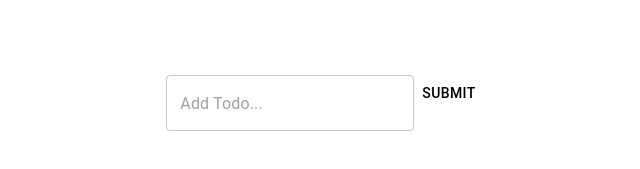
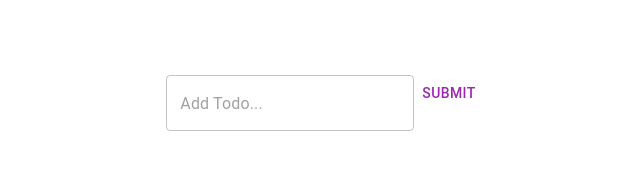
Before and after one commit to yara-stef/yara-stef.todo-list.github.io, a React (Vite) app in the folder todo-list/: page / in a window 1280 px wide. Shown: the part 249-418 px from the top of the page, without its empty margins (315-955 px from the left). Built offline with nearby package versions, Linux system fonts and the light colour scheme.

Commit message:
moved second state to second component

```diff
--- a/todo-list/src/App.css
+++ b/todo-list/src/App.css
@@ -1,6 +1,6 @@
-@import url(./title/title.css);
-@import url(./textfield/textfield.css);
-@import url(./checkbox/checkbox.css);
+@import url(./todo/todo.css);
+@import url(./todoForm/todoForm.css);
+@import url(./todoList/todoList.css);
 
 #root {
     max-width: 1280px;
--- a/todo-list/src/App.jsx
+++ b/todo-list/src/App.jsx
@@ -1,29 +1,47 @@
 import { useState, useEffect } from 'react'
 import './App.css'
-import Title from './title/title'
-import Textfield from './textfield/textfield'
-import CheckBox from './checkbox/checkbox'
+import Title from './todo/todo'
+import TodoForm from './todoForm/todoForm'
+import TodoList from './todoList/todoList'
+import { createTheme } from '@mui/material/styles'
+import { ThemeProvider } from '@mui/material/styles';
 
 const App = () => {
     const savedTodos = JSON.parse(localStorage.getItem('todos'))  || [];
     const [todos, setTodos] = useState(savedTodos);
-    const [todoItem, setTodoItem] = useState('');
+    // const [todoItem, setTodoItem] = useState('');
+    const theme = createTheme({
+        palette: {
+            secondary: {
+            main: '#black',
+            },
+        },
+    });
 
-    const handleSubmit = (e) => {
-        e.preventDefault();
-        if (todoItem) {
-            let uniqueId = new Date().getTime().toString(36) + new Date().getUTCMilliseconds();
-            let newTodoItem = {
-                id: uniqueId,
-                todo: todoItem,
-                complete: false,
-            };
-            setTodos([newTodoItem, ...todos]);
-            setTodoItem('');
-        } else {
-            setTodoItem('');
-        }
-    };
+    // const handleSubmit = (e) => {
+    //     e.preventDefault();
+    //     if (todoItem) {
+    //         let uniqueId = new Date().getTime().toString(36) + new Date().getUTCMilliseconds();
+    //         let newTodoItem = {
+    //             id: uniqueId,
+    //             todo: todoItem,
+    //             complete: false,
+    //         };
+    //         setTodos([newTodoItem, ...todos]);
+    //         setTodoItem('');
+    //     } else {
+    //         setTodoItem('');
+    //     }
+    // };
+
+    const addTodo = (todo) => {
+        if (!todo.text) {
+            return
+        };
+
+        const newTodos = [todo, ...todos];
+        setTodos(newTodos);
+    }
 
     const deleteTodo = (id) => {
         let newTodos = todos.filter((todo) => todo.id !== id);
@@ -55,8 +73,9 @@ const App = () => {
     return (
         <div>
             <Title />
-            <Textfield changeText={(e) => setTodoItem(e.target.value)} todoItem={todoItem} submit={handleSubmit} />
-            <CheckBox toggle={toggleComplete} delete={deleteTodo} todos={todos} />
+            <TodoForm onSubmit={addTodo}
+                secondComponent={<ThemeProvider theme={theme} > </ThemeProvider>} />
+            <TodoList toggle={toggleComplete} delete={deleteTodo} todos={todos} />
         </div>
     );
 };
--- a/todo-list/src/textfield/textfield.jsx
+++ /dev/null
@@ -1,47 +0,0 @@
-import * as React from 'react';
-import Box from '@mui/material/Box';
-import TextField from '@mui/material/TextField';
-import FormControl from '@mui/material/FormControl';
-import Input from '@mui/material/Input';
-import InputLabel from '@mui/material/InputLabel';
-import OutlinedInput from '@mui/material/OutlinedInput';
-import Button from '@mui/material/Button';
-import { createTheme, ThemeProvider } from '@mui/material/styles';
-
-const Textfield = (props) => {
-    const theme = createTheme({
-        palette: {
-            secondary: {
-            main: '#black',
-            },
-        },
-    });
-    return (
-        <div className='textfield'>
-            <Box
-                sx={{
-                    width: 500,
-                    maxWidth: '100%',
-                }}
-            >
-                {/* <TextField fullWidth label="Add Todo..." id="fullWidth" /> */}
-                <FormControl>
-                    <OutlinedInput
-                        fullWidth
-                        id="fullWidth"
-                        value={props.todoItem}
-                        label="Add Todo..."
-                        onChange={props.changeText}
-                        placeholder="Add Todo..."
-                    />
-                </FormControl>
-                <ThemeProvider theme={theme}>
-                  <Button color="secondary" onClick={props.submit}>Submit</Button>
-                </ThemeProvider>
-            </Box>
-        </div>
-
-    );
-}
-
-export default Textfield;
--- /dev/null
+++ b/todo-list/src/todoForm/todoForm.jsx
@@ -0,0 +1,70 @@
+import * as React from 'react';
+import { useState } from 'react';
+import Box from '@mui/material/Box';
+import TextField from '@mui/material/TextField';
+import FormControl from '@mui/material/FormControl';
+import Input from '@mui/material/Input';
+import InputLabel from '@mui/material/InputLabel';
+import OutlinedInput from '@mui/material/OutlinedInput';
+import Button from '@mui/material/Button';
+
+const TodoForm = (props) => {
+    const [todoItem, setTodoItem] = useState('');
+
+    const handleChange = (e) => {
+        setTodoItem(e.target.value);
+    }
+
+    const handleSubmit = (e) => {
+        e.preventDefault();
+
+        props.onSubmit({
+            id: new Date().getTime().toString(36) + new Date().getUTCMilliseconds(),
+            text: todoItem,
+        });
+        // if (todoItem) {
+        //     let uniqueId = new Date().getTime().toString(36) + new Date().getUTCMilliseconds();
+        //     let newTodoItem = {
+        //         id: uniqueId,
+        //         todo: todoItem,
+        //         complete: false,
+        //     };
+        //     setTodos([newTodoItem, ...todos]);
+        //     setTodoItem('');
+        // } else {
+        //     setTodoItem('');
+        // }
+        setTodoItem('');
+    };
+
+
+
+    return (
+        <div className='textfield'>
+            <Box
+                sx={{
+                    width: 500,
+                    maxWidth: '100%',
+                }}
+            >
+                {/* <TextField fullWidth label="Add Todo..." id="fullWidth" /> */}
+                <FormControl onSubmit={handleSubmit}>
+                    <OutlinedInput
+                        fullWidth
+                        id="fullWidth"
+                        value={todoItem}
+                        label="Add Todo..."
+                        onChange={handleChange}
+                        placeholder="Add Todo..."
+                    />
+                </FormControl>
+
+                  <Button style={props.theme} color="secondary" onClick={handleSubmit}>Submit</Button>
+
+            </Box>
+        </div>
+
+    );
+}
+
+export default TodoForm;
--- a/todo-list/src/checkbox/checkbox.jsx
+++ b/todo-list/src/todoList/todoList.jsx
@@ -1,9 +1,10 @@
 import Checkbox from '@mui/material/Checkbox';
 import Button from '@mui/material/Button';
+import TodoForm from '../todoForm/todoForm';
 import { createTheme, ThemeProvider } from '@mui/material/styles';
 import { borderRadius } from '@mui/system';
 
-const CheckBox = (props) => {
+const TodoList = (props) => {
     const label = { inputProps: { 'aria-label': 'Checkbox demo' } };
     const theme = createTheme({
       palette: {
@@ -14,10 +15,12 @@ const CheckBox = (props) => {
       },
     });
 
+
+
   return (
     <div className='checkbox'>
       {props.todos.map((todoItem) => {
-        const { id, todo, complete } = todoItem;
+        const { id, text, complete } = todoItem;
         return (
           <div key={id}>
             <div className='checkbox-inner' key={id}>
@@ -28,7 +31,7 @@ const CheckBox = (props) => {
                     <Checkbox {...label} defaultChecked />
                 )}
               </div>
-            <p className={complete ? 'text-done' : ''}>{todo}</p>
+            <p className={complete ? 'text-done' : ''}>{text}</p>
             <ThemeProvider theme={theme}>
                   <Button sx={{borderRadius: 50, }} color="neutral" variant="contained" onClick={() => props.delete(id)}>
                     Delete
@@ -45,4 +48,4 @@ const CheckBox = (props) => {
     );
 };
 
-export default CheckBox;
+export default TodoList;
```
Also changed, not shown: todo-list/src/todo/todo.css (renamed from todo-list/src/title/title.css), todo-list/src/todo/todo.jsx (renamed from todo-list/src/title/title.jsx), todo-list/src/todoForm/todoForm.css (renamed from todo-list/src/textfield/textfield.css), todo-list/src/todoList/todoList.css (renamed from todo-list/src/checkbox/checkbox.css).
